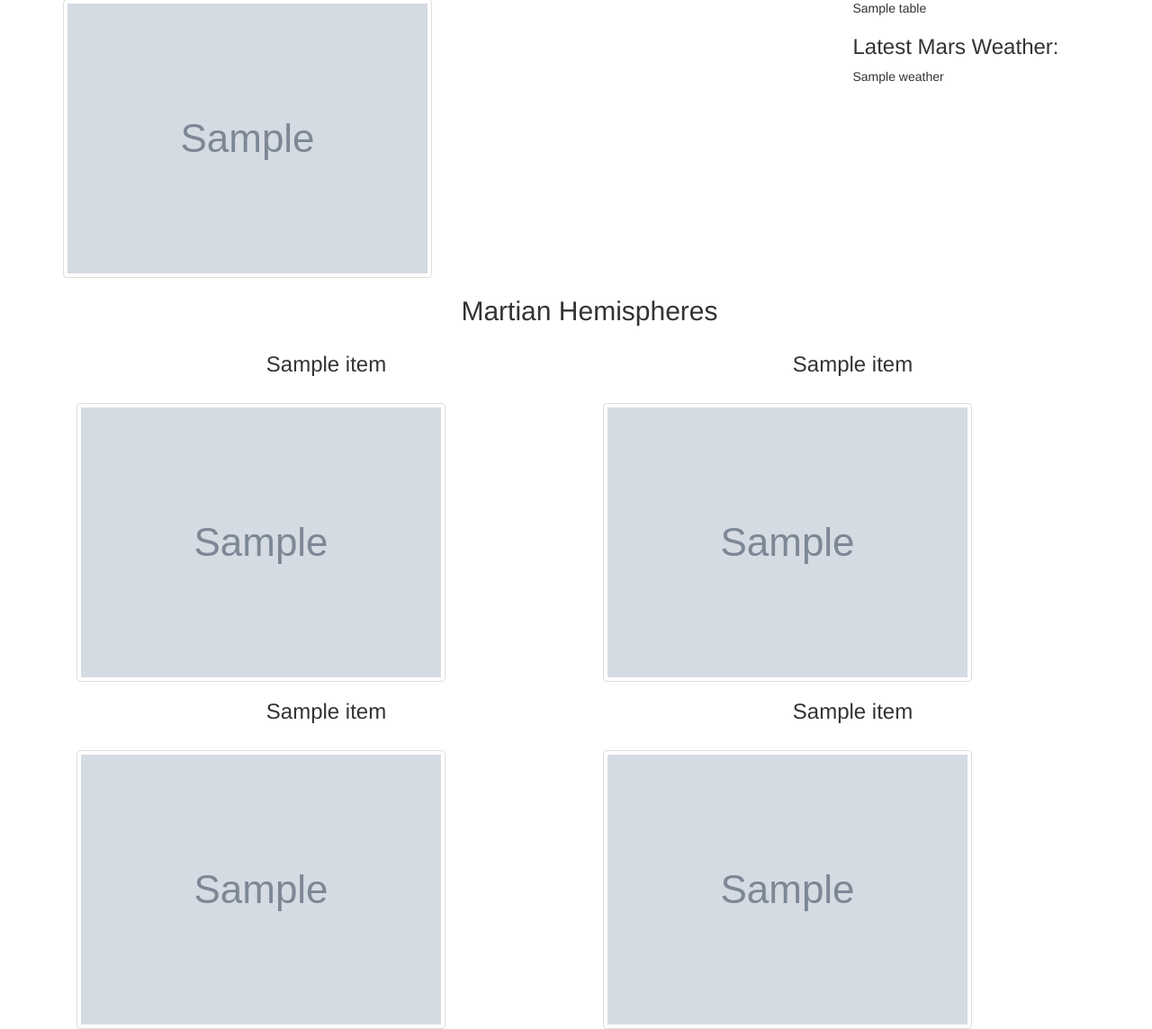
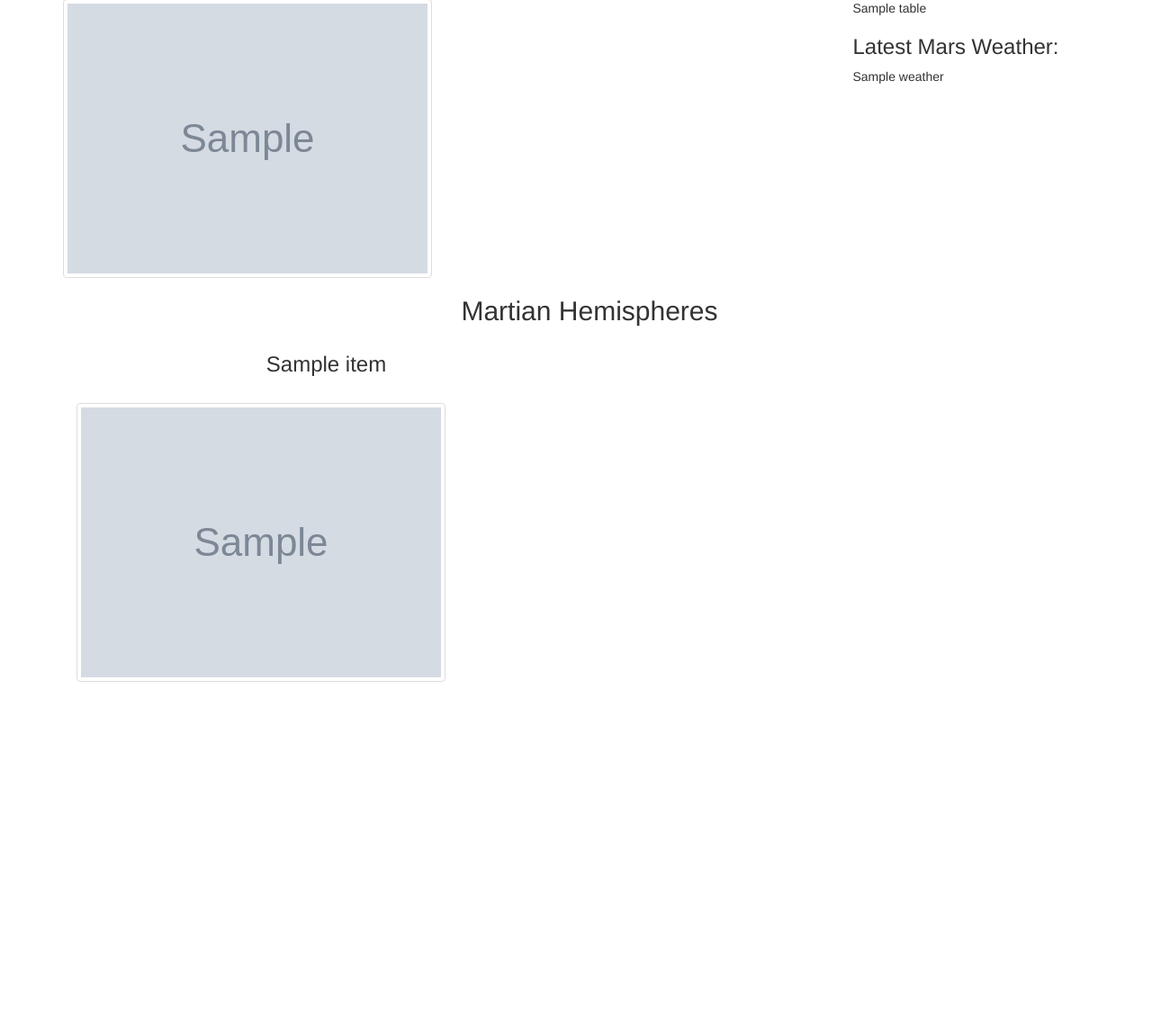
Before and after one commit to walraven/web-scraping-challenge, a Flask app: page / in a window 1280 px wide. Shown: the part 535-1679 px from the top of the page at 90% size. After the commit the page ends 1293 px from the top, so only its background shows below. Run offline with Flask 2, Linux system fonts and the light colour scheme; grey boxes marked "Sample" are stand-in pictures; a database or web service that is not in the repository returns one stand-in record (values such as "Sample title"); some libraries are stand-ins or nearby versions.

Commit message:
fixed empty db error

```diff
--- a/templates/index.html
+++ b/templates/index.html
@@ -39,26 +39,14 @@
         </div>
         <div class="container">
           <div class="row">
+		  {% for item in data.hemispheres %}
               <div class="col-md-6">
-                  <h3 class="text-center">{{data.hemispheres[0].title}}</h3>
+                  <h3 class="text-center">{{item.title}}</h3>
                   <br>
-                  <a href="{{data.hemispheres[0].img_url}}"><img src="{{data.hemispheres[0].img_url}}" class="img-thumbnail" alt="{{data.hemispheres[0].title}}"></a>
+                  <a href="{{item.img_url}}"><img src="{{item.img_url}}" class="img-thumbnail" alt="{{item.title}}"></a>
               </div>
-              <div class="col-md-6">
-                <h3 class="text-center">{{data.hemispheres[1].title}}</h3>
-                <br>
-                <a href="{{data.hemispheres[1].img_url}}"><img src="{{data.hemispheres[1].img_url}}" class="img-thumbnail" alt="{{data.hemispheres[1].title}}"></a>
-            </div>
-              <div class="col-md-6">
-                <h3 class="text-center">{{data.hemispheres[2].title}}</h3>
-                <br>
-                <a href="{{data.hemispheres[2].img_url}}"><img src="{{data.hemispheres[2].img_url}}" class="img-thumbnail" alt="{{data.hemispheres[2].title}}"></a>
-            </div>
-              <div class="col-md-6">
-                <h3 class="text-center">{{data.hemispheres[3].title}}</h3>
-                <br>
-                <a href="{{data.hemispheres[3].img_url}}"><img src="{{data.hemispheres[3].img_url}}" class="img-thumbnail" alt="{{data.hemispheres[3].title}}"></a>
-            </div>
+		  {% endfor %}
+
           </div>
       </div>
     </div>
```
